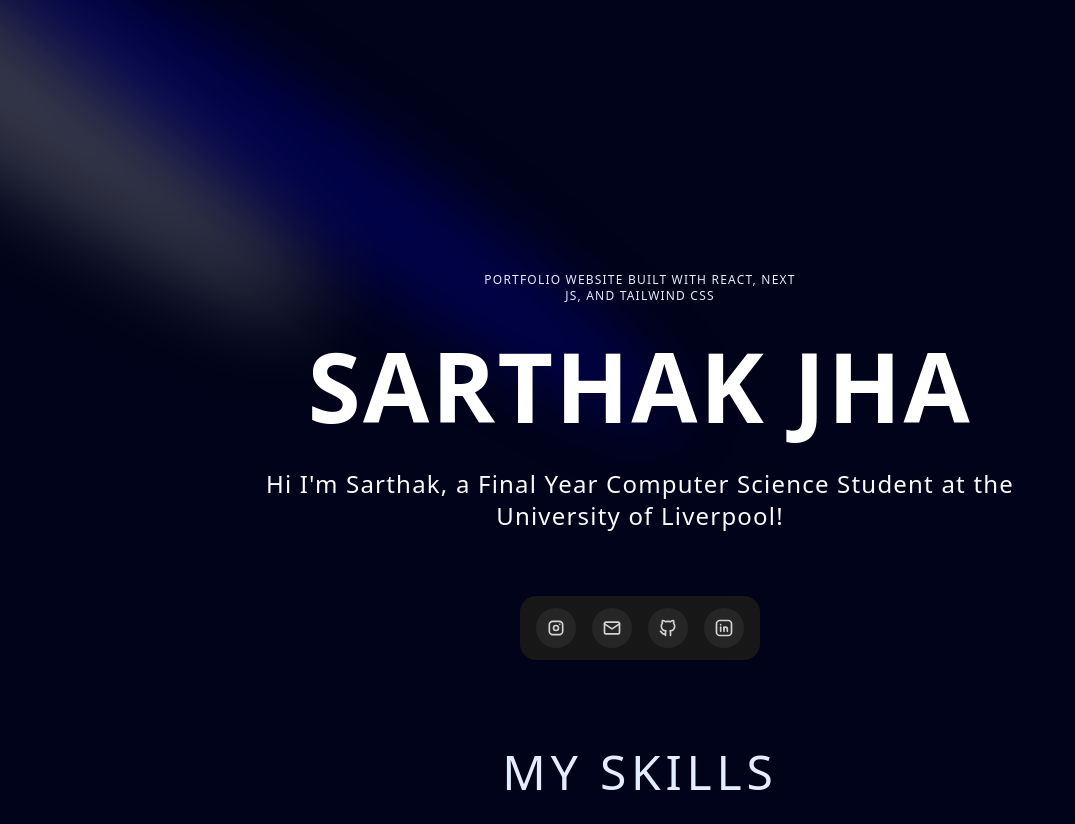
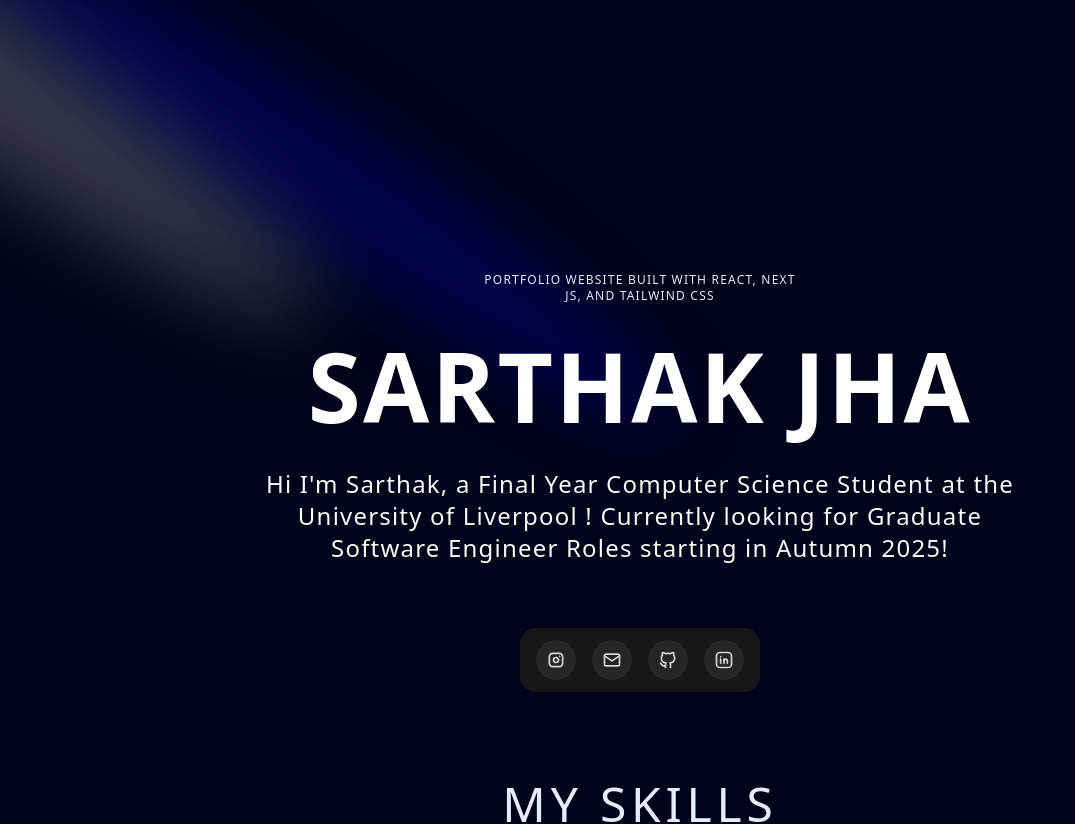
Before and after one commit to sgsjha/Portfolio-Website, a Next.js app: page / in a window 1280 px wide. Shown: the top 824 px of the page, without its empty margins (0-1075 px from the left). Built offline with nearby package versions, Linux system fonts and the light colour scheme.

Commit message:
final maybe

```diff
--- a/components/Hero.tsx
+++ b/components/Hero.tsx
@@ -45,7 +45,8 @@ const Hero = () => {
 
           <p className="text-center md:tracking-wider mb-4 text-sm md:text-lg lg:text-2xl">
             Hi I&apos;m Sarthak, a Final Year Computer Science Student at the
-            University of Liverpool!
+            University of Liverpool ! Currently looking for Graduate Software
+            Engineer Roles starting in Autumn 2025!
           </p>
 
           {/* <a href="#about">
```
